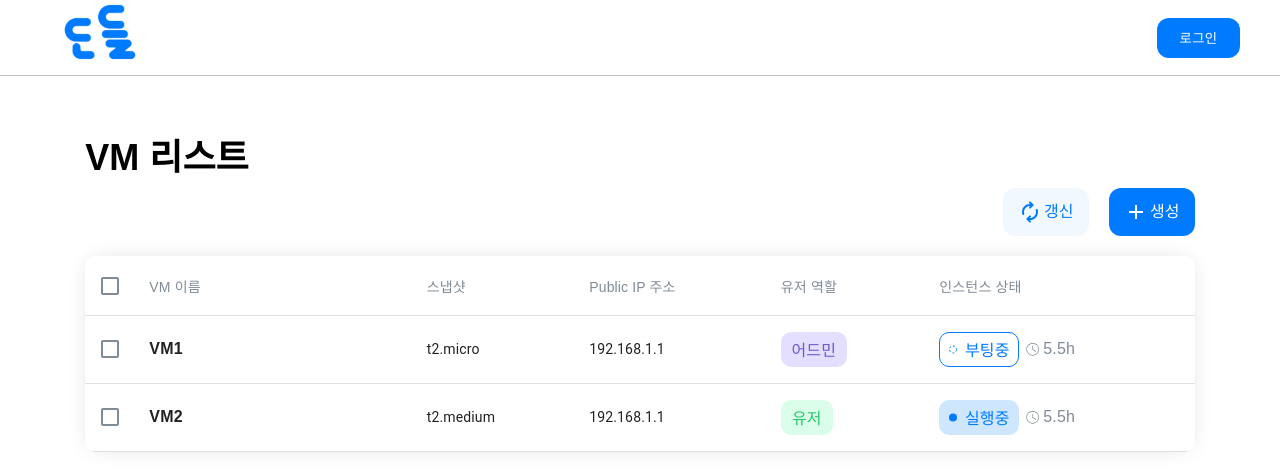
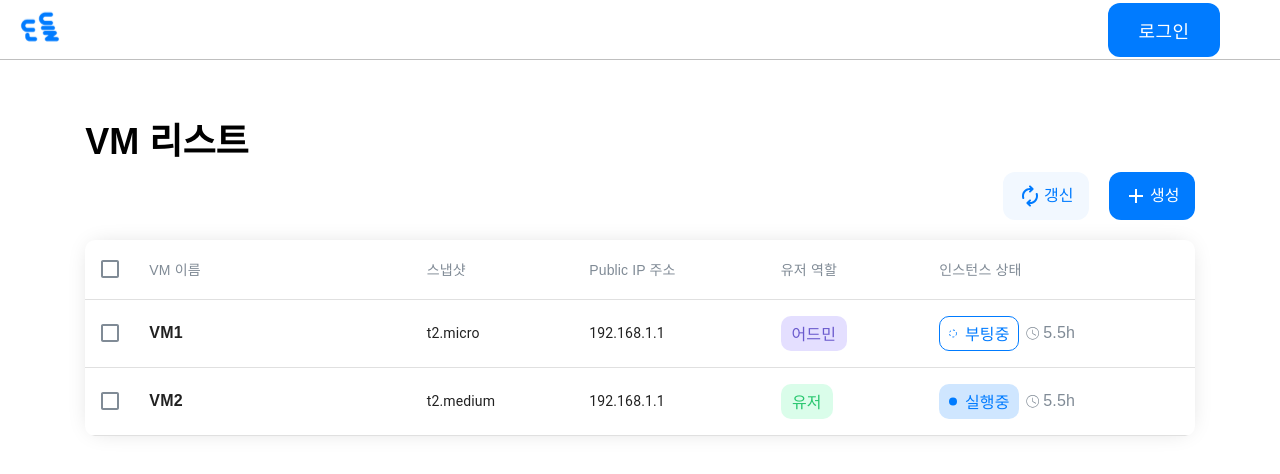
Before and after one commit to easy-cloud-Knet/KWS_FE, a React (Vite) app: page / in a window 1280 px wide. Shown: the top 474 px of the page. Built offline with nearby package versions, Linux system fonts and the light colour scheme; a web font is replaced by a local one.

Commit message:
style: NavBar 사이즈 변경

```diff
--- a/src/components/NavBar.css
+++ b/src/components/NavBar.css
@@ -3,8 +3,9 @@
   justify-content: space-between;
   align-items: center;
 
-  height: 9.537vh; /* 103px */
-  padding: 0 3.125vw; /* 60px */
+  height: 60px;
+  padding-left: 8px;
+  padding-right: 60px;
 
   background-color: #ffffff;
 
@@ -75,11 +76,10 @@
 }
 
 .navbar .signin_btn {
-  width: 10.3704vh; /* 112px */
-  min-width: fit-content;
-  height: 5vh; /* 54px */
+  width: 112px;
+  height: 54px;
 
-  font-size: 1.6667vh; /* 18px */
+  font-size: 18px;
   font-style: normal;
   font-weight: 400;
   line-height: normal;
--- a/src/components/NavBar.tsx
+++ b/src/components/NavBar.tsx
@@ -34,7 +34,7 @@ const NavBar = () => {
           onClickLink(event, "/");
         }}
       >
-        <img src={ic_logo} alt="" />
+        <img src={ic_logo} alt="" className="size-[64px]" />
       </Link>
       {!isAuthenticated ? (
         <div className="navbar_login">
```
